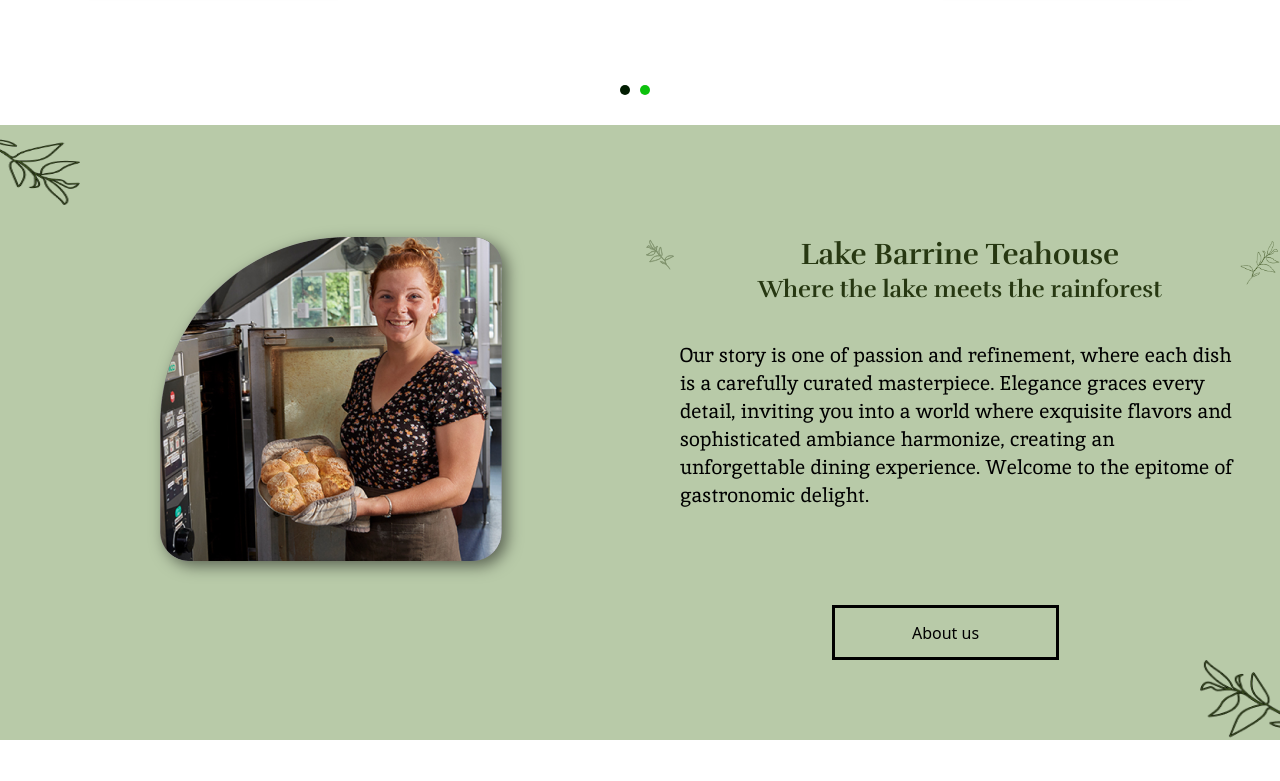
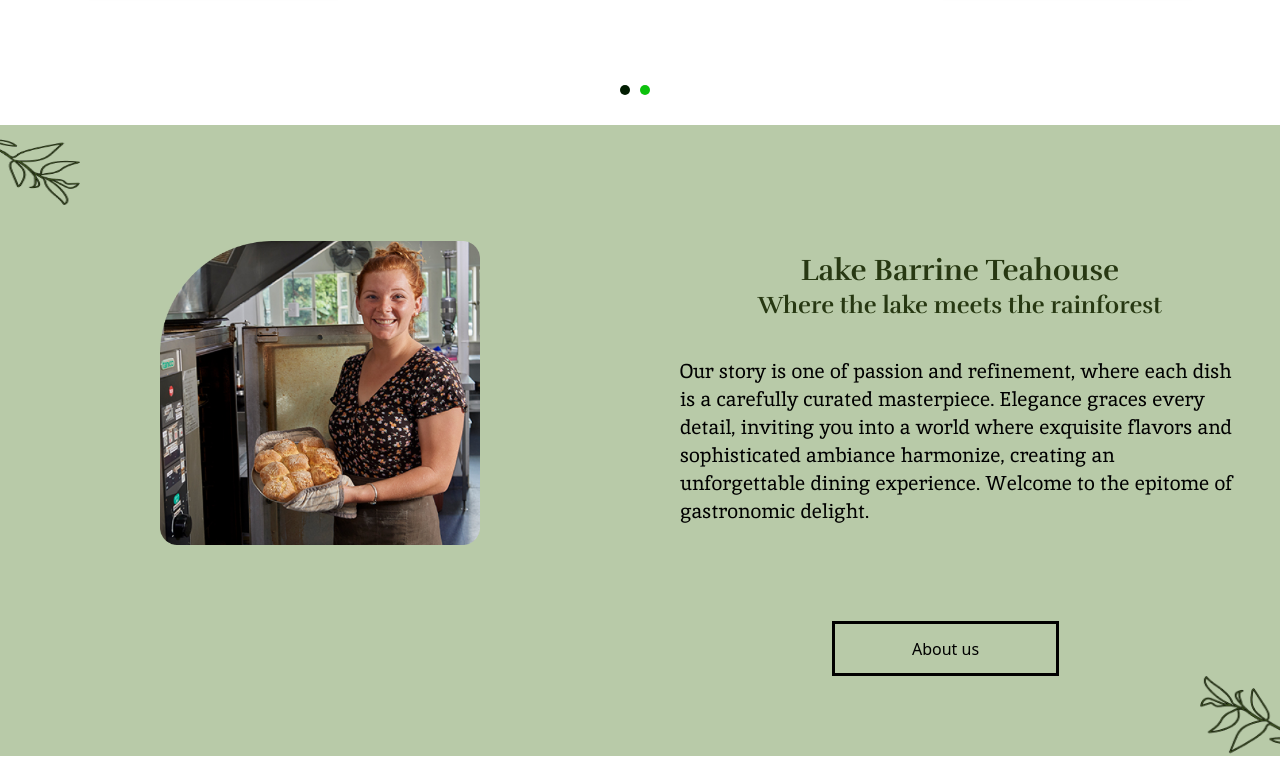
Before and after one commit to gpedrosad/lake_, a React (Vite) app: page / in a window 1280 px wide. Shown: the part 1964-2745 px from the top of the page. Built offline with nearby package versions, Linux system fonts and the light colour scheme.

Commit message:
cambios en banner de home

```diff
--- /dev/null
+++ b/src/components/NuevoBanner.jsx
@@ -0,0 +1,31 @@
+import React from 'react';
+import CustomImage from './CustomImage'; // Asegúrate de tener este componente o cámbialo por uno existente
+import TransparentButton from './TransparentButton'; // Asegúrate de tener este componente o cámbialo por uno existente
+
+const NuevoBanner = () => {
+  return (
+    <div className="relative w-full bg-[#B8CAA8] grid md:grid-cols-2">
+    <div className="relative grid place-items-center">
+      <img src="../src/assets/images/hojaizq.png" alt="Descripción de la imagen" className="absolute top-0 left-0 w-20 h-20"/>
+        <img src="src/assets/images/nalita2.png" class="w-auto max-w-xs shadow-none mt-12 md:mt-0 lg:mt-0 m-24" />
+
+    </div>
+
+    <div className="relative overflow-hidden">
+      <div className="grid grid-cols-1 gap-4">
+        <div className="text-center md:mt-32">
+          <h1 className="whitespace-nowrap font-rufina font-bold text-2xl text-custom-green md:text-3xl">Lake Barrine Teahouse</h1>
+          <span className="font-rufina font-bold text-xl text-custom-green md:text-2xl">Where the lake meets the rainforest</span>
+        </div>
+        <p className="font-inika font-normal ml-10 mr-10 mt-5 mb-20 text-xl">
+          Our story is one of passion and refinement, where each dish is a carefully curated masterpiece. Elegance graces every detail, inviting you into a world where exquisite flavors and sophisticated ambiance harmonize, creating an unforgettable dining experience. Welcome to the epitome of gastronomic delight.
+        </p>
+        <TransparentButton className="mb-32 ml-48 md:mb-20" text="About us"/>
+      </div>
+      <img src="../src/assets/images/hojader.png" alt="Descripción de la imagen" className="absolute bottom-0 right-0 w-20 h-20"/>
+    </div>
+  </div>
+  );
+};
+
+export default NuevoBanner;
--- a/src/pages/Home.jsx
+++ b/src/pages/Home.jsx
@@ -6,13 +6,15 @@ import MenuComponent from "../components/menu_components/MenuComponents";
 import PhotoGallery from "../components/PhotoGallery";
 import ForestBanner from "../components/ForestBanner";
 import RatingSlider from "../components/rating_slider/RatingSlider";
+import NuevoBanner from "../components/NuevoBanner";
+
 
 function Home() {
     return(
         <div>
             <HeroBanner/>
             <CardSlider/>
-            <LightGreenBanner/>
+            <NuevoBanner/>
             <MenuLine/>
             <MenuComponent/>
             <PhotoGallery/>
```
Also changed, not shown: src/assets/images/nalita2.png (added).
